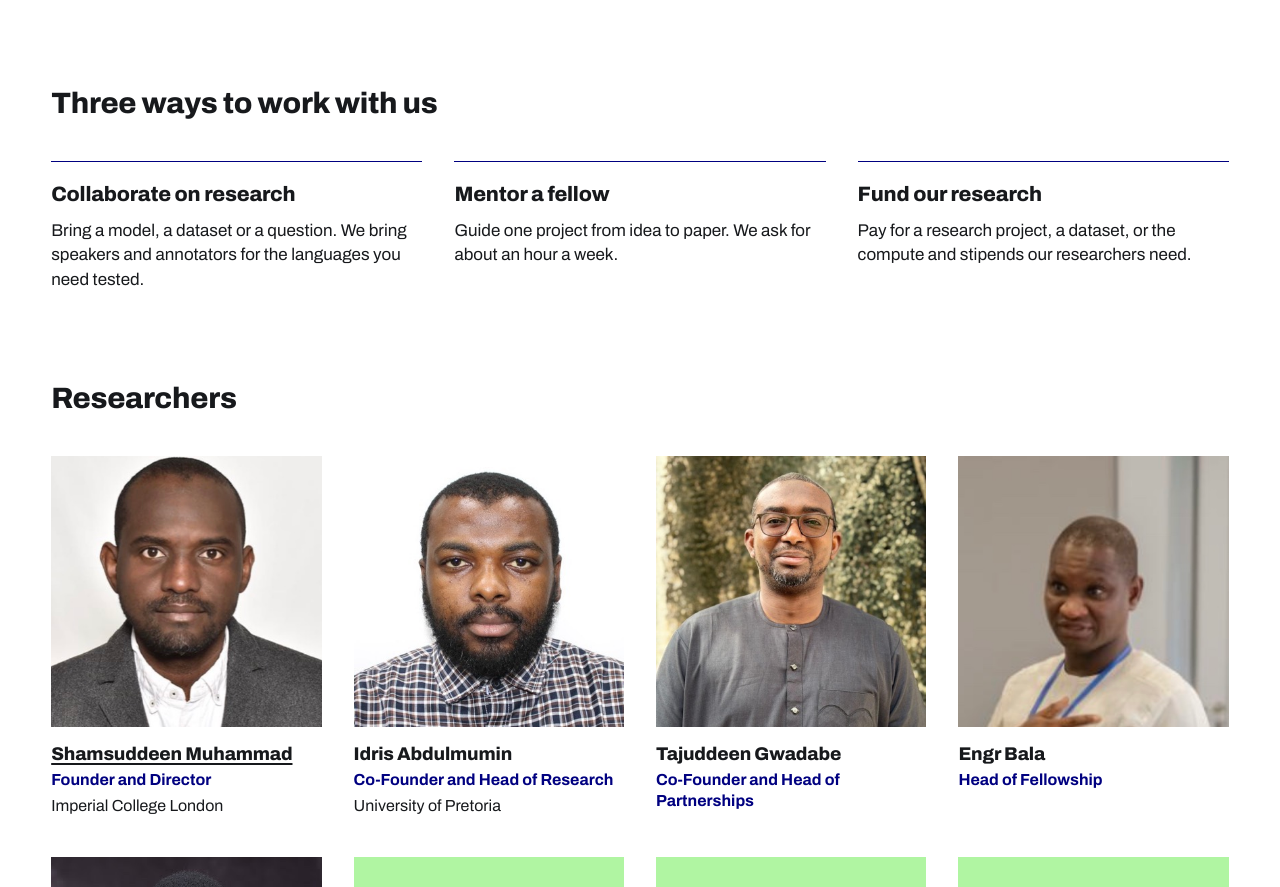
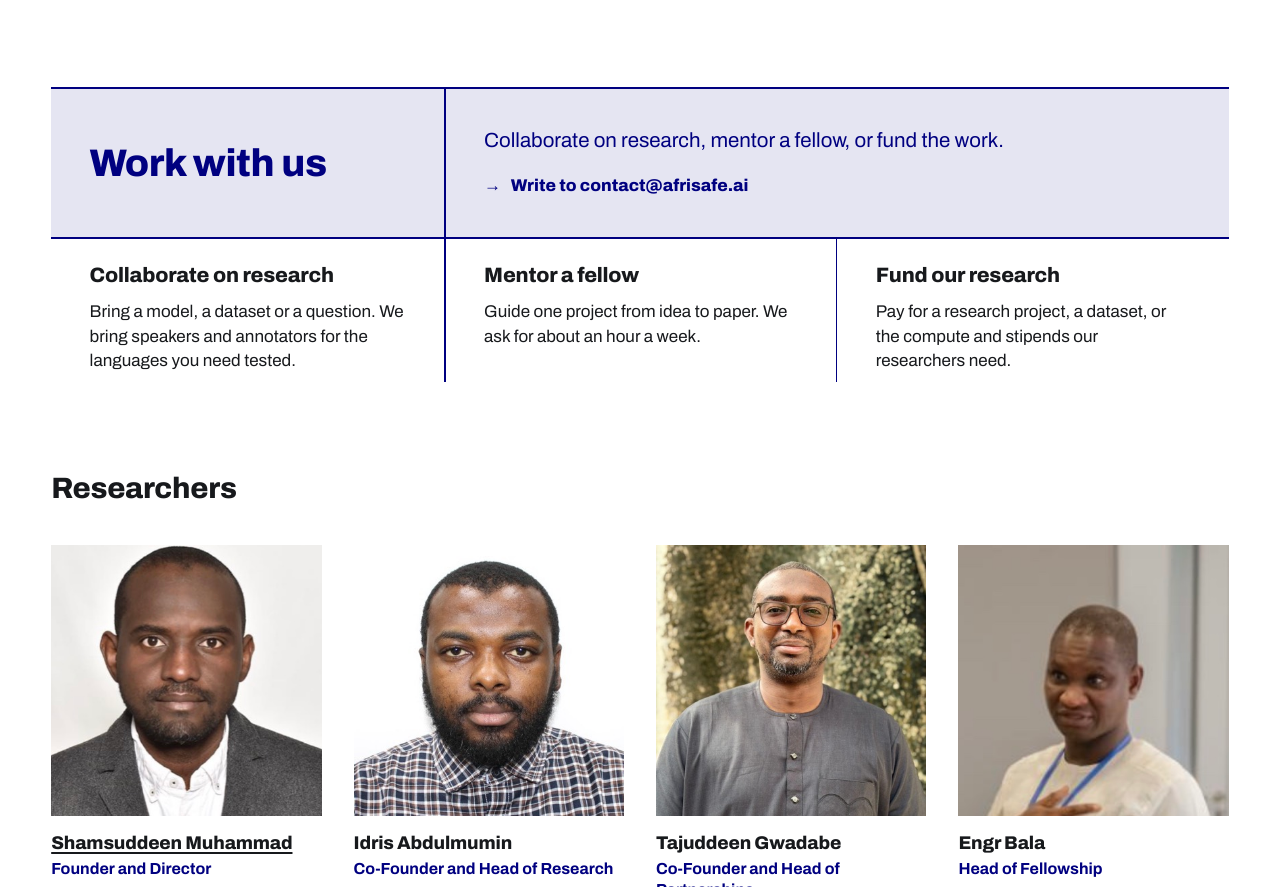
Before and after one commit to shmuhammadd/afrisafe, a plain HTML site: page index.html in a window 1280 px wide. Shown: the part 2782-3669 px from the top of the page. Drawn offline with Linux system fonts and the light colour scheme.

Commit message:
Work with us: lavender banner with hanging columns, like the fellowship

```diff
--- a/index.html
+++ b/index.html
@@ -166,7 +166,13 @@
 </section>
 
 <section id="involved" class="block">
-  <h2>Three ways to work with us</h2>
+  <div class="banner">
+    <h2>Work with us</h2>
+    <div>
+      <p>Collaborate on research, mentor a fellow, or fund the work.</p>
+      <a class="go" href="mailto:contact@afrisafe.ai?subject=Working%20with%20AfriSafe">Write to contact@afrisafe.ai</a>
+    </div>
+  </div>
   <div class="cols three">
     <article>
       <h3>Collaborate on research</h3>
--- a/styles.css
+++ b/styles.css
@@ -189,11 +189,14 @@ h2.second { margin-top: clamp(3rem, 6vw, 4.5rem); }
   .pub-group { grid-template-columns: repeat(3, minmax(0, 1fr)); gap: 2rem; align-items: start; }
   .pub-group ul { grid-column: span 2; margin-top: -0.9rem; }
 
-  /* Fellowship steps hang from the banner; its centre rule runs on between steps 2 and 3 */
-  #fellowship .cols { gap: 0; margin-top: 0; }
-  #fellowship .cols > * { border-top: 0; border-left: 1px solid var(--navy); padding: 1.5rem clamp(1.5rem, 3vw, 2.5rem) 0.5rem; }
-  #fellowship .cols > :first-child { border-left: 0; }
-  #fellowship .cols > :nth-child(3) { border-left-width: 2px; }
+  /* Fellowship and Work with us: columns hang from the banner, and the banner's dividing rule runs on down.
+     Fellowship: banner split in half, rule continues between steps 2 and 3.
+     Work with us: banner split one third to two thirds, rule continues between columns 1 and 2. */
+  #fellowship .cols, #involved .cols { gap: 0; margin-top: 0; }
+  #fellowship .cols > *, #involved .cols > * { border-top: 0; border-left: 1px solid var(--navy); padding: 1.5rem clamp(1.5rem, 3vw, 2.5rem) 0.5rem; }
+  #fellowship .cols > :first-child, #involved .cols > :first-child { border-left: 0; }
+  #fellowship .cols > :nth-child(3), #involved .cols > :nth-child(2) { border-left-width: 2px; }
+  #involved .banner { grid-template-columns: minmax(0, 1fr) minmax(0, 2fr); }
 }
 
 @media (max-width: 60rem) {
```
